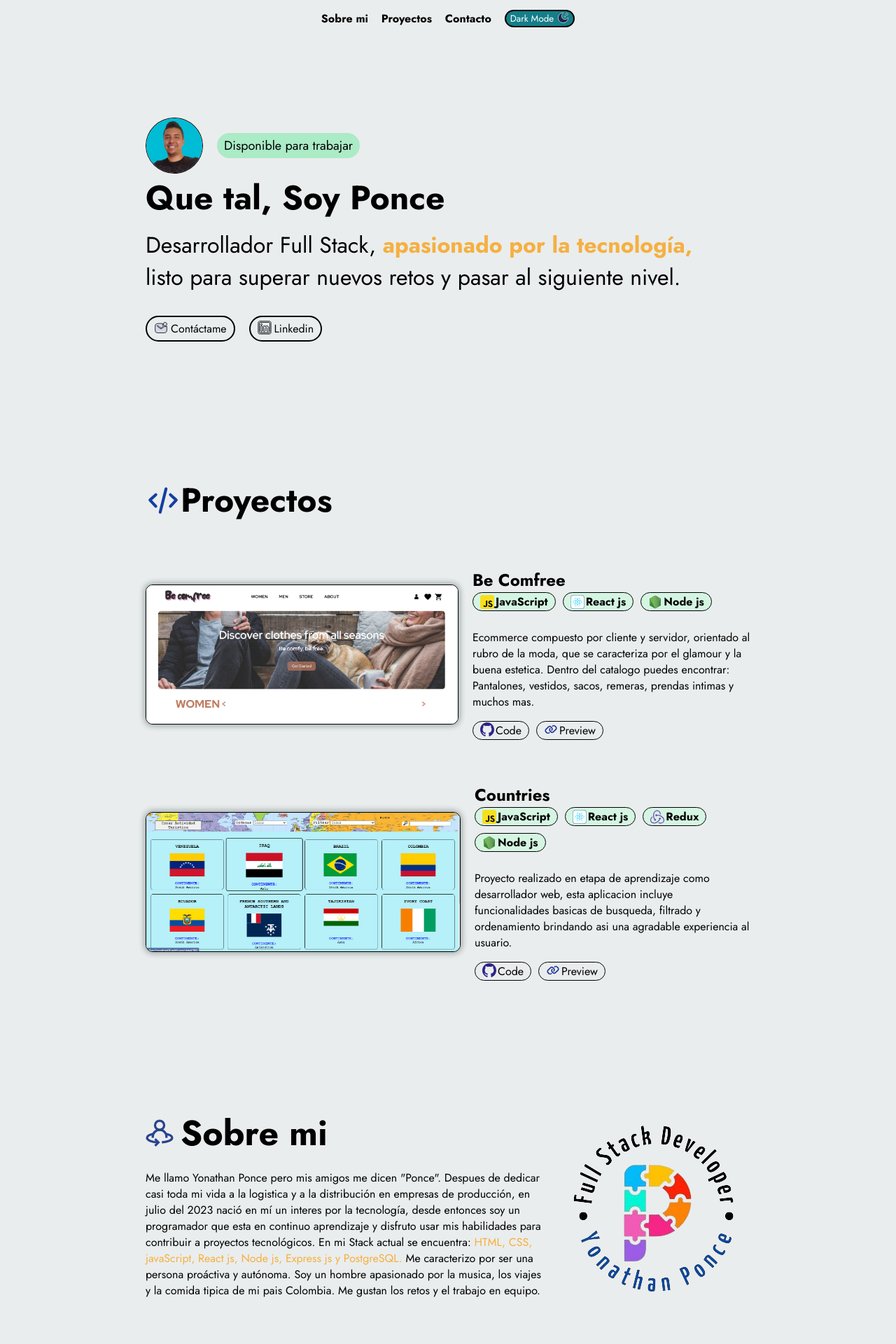
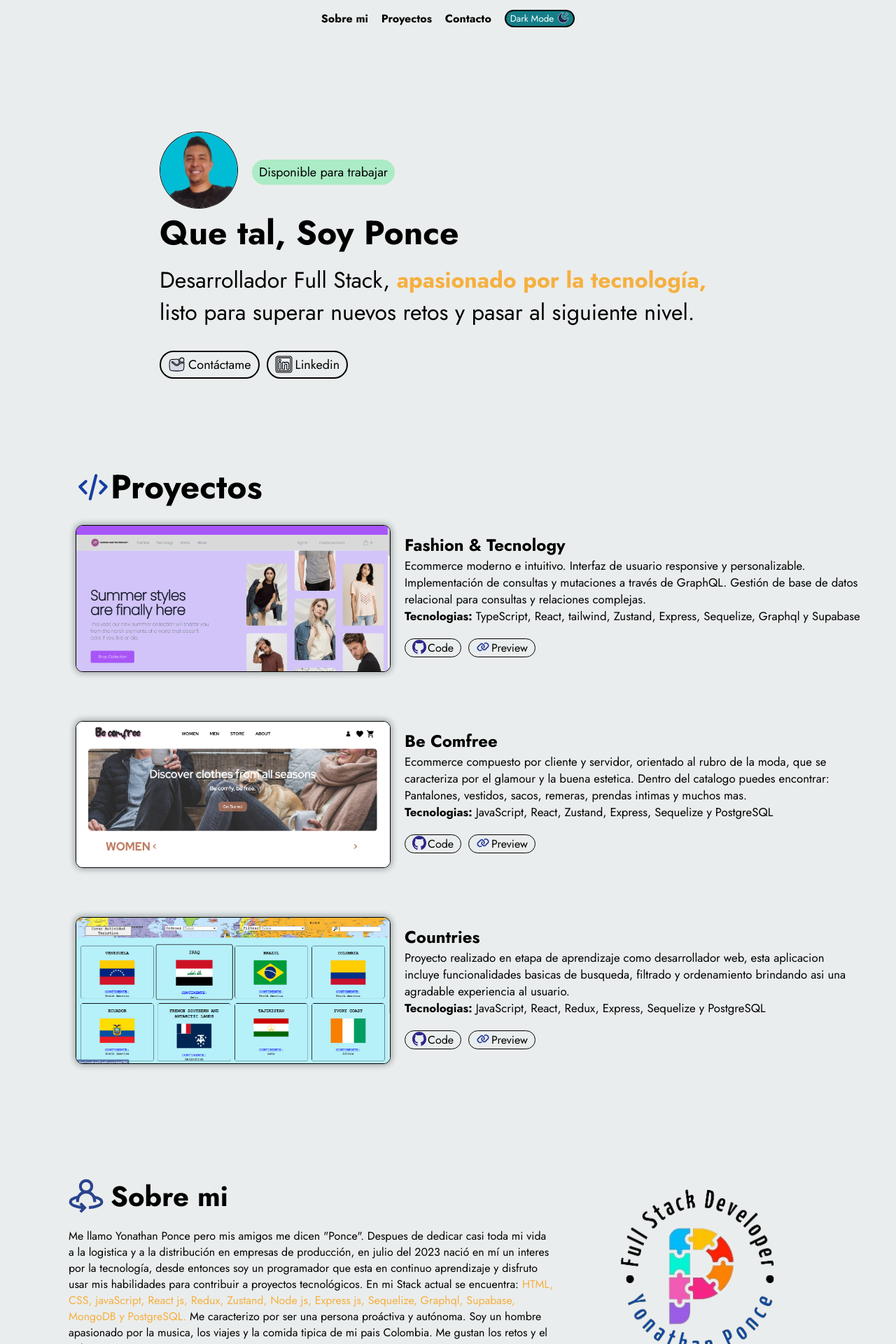
Before and after one commit to Ponce08/Portafolio, a React (Vite) app: page / in a window 1280 px wide. Shown: the top 1920 px of the page at 70% size. Built offline with nearby package versions, Linux system fonts and the light colour scheme.

Commit message:
modified portafolio responsive

```diff
--- a/src/App.jsx
+++ b/src/App.jsx
@@ -19,12 +19,12 @@ const App = () => {
       setIcon(sun);
       setMode(false);
       setLabelMode('Ligth Mode');
-      document.querySelector('html').classList.add('dark_mode');
+      document.querySelector('body').classList.add('dark_mode');
     } else {
       setIcon(moon);
       setMode(true);
       setLabelMode('Dark Mode');
-      document.querySelector('html').classList.remove('dark_mode');
+      document.querySelector('body').classList.remove('dark_mode');
     }
   };
   return (
--- a/src/components/about/about.css
+++ b/src/components/about/about.css
@@ -73,8 +73,7 @@
 }
 
 /* Response Dising */
-
-@media (width < 500px) {
+@media (min-width: 330px) {
   .content_main_about {
     margin: 100px 50px;
     h1 {
@@ -111,3 +110,74 @@
     font-size: small;
   }
 }
+
+@media (min-width: 640px) {
+  .content_main_about {
+    width: 90%;
+    padding: 20px;
+    h1 {
+      font-size: 3rem;
+    }
+    p {
+      font-size: 2.5em;
+    }
+    .content_a a {
+      margin-bottom: 10px;
+      margin-left: 20px;
+      font-size: large;
+    }
+    .content_a img {
+      width: 24px;
+      height: 24px;
+    }
+  }
+}
+
+@media (min-width: 1024px) {
+  .content_main_about {
+    width: 80%;
+    margin: 160px 0 30px 200px;
+    p {
+      text-align: start;
+      font-size: 2em;
+      margin-top: 0;
+    }
+    h1 {
+      text-align: start;
+      font-size: 3em;
+      margin-top: 0;
+      margin-bottom: 10px;
+    }
+    .content_a {
+      display: flex;
+      flex-direction: row;
+    }
+    .content_a a {
+      margin: 0 10px 0 0;
+    }
+    .content_a img {
+      width: 20px;
+      height: 20px;
+      margin-right: 4px;
+    }
+    .content_a img {
+      width: 25px;
+      height: 25px;
+    }
+  }
+  .img_photo {
+    width: 112px;
+    height: 110px;
+  }
+
+  .content_photo {
+    display: flex;
+    flex-direction: row;
+    a {
+      display: inline-block;
+      margin-left: 20px;
+      font-size: large;
+      padding: 5px 10px;
+    }
+  }
+}
--- a/src/components/about/about.jsx
+++ b/src/components/about/about.jsx
@@ -5,7 +5,7 @@ import linkedin_icon from '../about/icons/linkedin-svgrepo-com.svg';
 
 export default function About({ mode }) {
   return (
-    <div className="content_main_about">
+    <div className="content_main_about" id="contacto">
       <div className="content_photo">
         <img src={photo} alt="photo" className="img_photo" />
         <a href="https://www.linkedin.com/in/yonathan-ponce/" target="_blank">
--- a/src/components/about_2/about_2.css
+++ b/src/components/about_2/about_2.css
@@ -55,7 +55,7 @@
   color: #d5dbdb;
 }
 
-@media (width < 500px) {
+@media (min-width: 330px) {
   .content_main_about2 {
     margin: 0 20px 0 20px;
   }
@@ -81,7 +81,7 @@
     display: flex;
     flex-direction: column;
     align-items: center;
-    span{
+    span {
       text-align: center;
       margin-bottom: 10px;
     }
@@ -91,3 +91,45 @@
     font-weight: bold;
   }
 }
+
+@media (min-width: 640px) {
+  .content_p_logo p {
+    font-size: 2rem;
+    padding: 20px;
+  }
+  .h1_about_2 {
+    font-size: 3rem;
+  }
+  .me_icon {
+    width: 50px;
+    height: 50px;
+  }
+  .content_footer a {
+    font-size: large;
+  }
+}
+
+@media (min-width: 1024px) {
+  .content_p_logo {
+    width: 90%;
+    margin-left: 70px;
+    flex-direction: row;
+    p {
+      width: 90%;
+      text-align: start;
+      font-size: 1rem;
+      padding: 0;
+    }
+    .content_p {
+      width: 70%;
+    }
+  }
+  .h1_about_2 {
+    font-size: 2.5rem;
+    justify-content: start;
+  }
+  .img_logo_ponce {
+    width: 260px;
+    height: 250px;
+  }
+}
--- a/src/components/about_2/about_2.jsx
+++ b/src/components/about_2/about_2.jsx
@@ -6,8 +6,8 @@ export default function About_2({ mode }) {
   return (
     <div className="content_main_about2">
       <div className={mode ? 'content_p_logo' : 'content_p_logo dark_p_h1'}>
-        <div>
-          <h1 className="h1_about_2" id='sobre mi'>
+        <div className='content_p'>
+          <h1 className="h1_about_2" id="sobre mi">
             <img src={me_icon} alt="" className="me_icon" />
             Sobre mi
           </h1>
@@ -15,14 +15,19 @@ export default function About_2({ mode }) {
             Me llamo Yonathan Ponce pero mis amigos me dicen "Ponce". Despues de dedicar casi toda mi vida a la logistica y a la
             distribución en empresas de producción, en julio del 2023 nació en mí un interes por la tecnología, desde entonces soy
             un programador que esta en continuo aprendizaje y disfruto usar mis habilidades para contribuir a proyectos
-            tecnológicos. En mi Stack actual se encuentra:<span> HTML, CSS, javaScript, React js, Node js, Express js y PostgreSQL.</span> Me caracterizo por ser una persona proáctiva y autónoma. Soy un hombre apasionado por la
-            musica, los viajes y la comida tipica de mi pais Colombia. Me gustan los retos y el trabajo en equipo.
+            tecnológicos. En mi Stack actual se encuentra:
+            <span>
+              {' '}
+              HTML, CSS, javaScript, React js, Redux, Zustand, Node js, Express js, Sequelize, Graphql, Supabase, MongoDB y
+              PostgreSQL.
+            </span>{' '}
+            Me caracterizo por ser una persona proáctiva y autónoma. Soy un hombre apasionado por la musica, los viajes y la
+            comida tipica de mi pais Colombia. Me gustan los retos y el trabajo en equipo.
           </p>
         </div>
         <img src={img_logo_ponce} alt="img_logo_ponce" className={mode ? 'img_logo_ponce' : 'img_logo_ponce dark_logo'} />
       </div>
       <div className={mode ? 'content_footer' : 'content_footer dark_a'}>
-        <span>© 2024 Ponce. Casi todos los derechos reservados</span>
         <div>
           <a href="mailto:yonathanponce2019@gmail.com">
             <span>Contacto</span>
@@ -31,6 +36,7 @@ export default function About_2({ mode }) {
             <span>Github</span>
           </a>
         </div>
+        <span>© 2025 Ponce. Casi todos los derechos reservados</span>
       </div>
     </div>
   );
--- a/src/components/header/header.jsx
+++ b/src/components/header/header.jsx
@@ -1,12 +1,14 @@
 import './header.css';
 
-export default function Header({icon, mode, labelMode, darkMode}) {
+export default function Header({ icon, mode, labelMode, darkMode }) {
   return (
     <div className="content_header">
       <div className={mode ? 'content_header_links' : 'content_header_links Dark_mode'}>
         <a href="#sobre mi">Sobre mi</a>
         <a href="#proyectos">Proyectos</a>
-        <a href="mailto:yonathanponce2019@gmail.com">Contacto</a>
+        <a href="" onClick={() => window.scrollTo(0, 0)}>
+          Contacto
+        </a>
         <button onClick={darkMode} className={mode ? 'dark' : 'ligth'}>
           <span>{labelMode}</span>
           <img src={icon} alt="Dark_mode" />
--- a/src/components/proyects/proyects.css
+++ b/src/components/proyects/proyects.css
@@ -31,8 +31,9 @@
     color: #d5dbdb;
   }
   .img_proyects {
-    width: 450px;
-    height: 200px;
+    margin-right: 25px;
+    width: 550px;
+    height: 300px;
     border-style: solid;
     border-radius: 10px;
     border-width: 1px;
@@ -43,13 +44,15 @@
   }
 
   .content_proyects_2 {
+    margin-bottom: 50px;
+    width: 100%;
+    height: auto;
+    display: flex;
+    align-items: center;
+    justify-content: center;
     scroll-behavior: smooth;
-    margin: 30px 0px 30px 20px;
   }
-  .content_proyects_3 {
-    scroll-behavior: smooth;
-    margin: 30px 0px 30px 20px;
-  }
+
   .content_proyects_2 span {
     display: inline-flex;
     align-items: center;
@@ -62,18 +65,7 @@
     font-weight: bold;
     background-color: #d5f5e3;
   }
-  .content_proyects_3 span {
-    display: inline-flex;
-    align-items: center;
-    border-style: solid;
-    border-radius: 20px;
-    border-width: 1px;
-    padding: 1px 10px;
-    margin-right: 10px;
-    margin-bottom: 10px;
-    font-weight: bold;
-    background-color: #d5f5e3;
-  }
+
   .content_proyects_2 a {
     display: inline-flex;
     border-style: solid;
@@ -84,24 +76,12 @@
     color: black;
     margin-right: 10px;
   }
-  .content_proyects_3 a {
-    display: inline-flex;
-    border-style: solid;
-    border-width: 1px;
-    border-radius: 20px;
-    padding: 1px 10px;
-    text-decoration: none;
-    color: black;
-    margin-right: 10px;
-  }
+
   .content_proyects_2 a:hover {
     background-color: black;
     color: #d5f5e3;
   }
-  .content_proyects_3 a:hover {
-    background-color: black;
-    color: #d5f5e3;
-  }
+
   .icons_white a:hover {
     background-color: #85c1e9;
     color: black;
@@ -120,7 +100,7 @@
   align-items: center;
 }
 
-@media (width < 500px) {
+@media (min-width: 330px) {
   .responsive_content {
     display: flex;
     justify-content: center;
@@ -132,47 +112,39 @@
   .content_proyects {
     flex-direction: column;
     .img_proyects {
+      margin: 0 0 10px 0;
       width: 300px;
       height: 150px;
     }
+  }
   .content_proyects_2 {
+    scroll-behavior: smooth;
+    display: flex;
+    flex-direction: column;
     margin: 10px 0 50px 0;
-      span {
-        font-size: 0.5em;
-        width: 8em;
-      }
-      a {
-        font-size: 0.5em;
-      }
     .img_icons {
       width: 10px;
       height: 10px;
     }
   }
-    .content_proyects_3 {
-      margin: 10px 0 10px 0;
-      span {
+
+  .content_proyects_2 span {
     font-size: 0.5em;
     width: 8em;
   }
-      a {
+  .content_proyects_2 a {
     font-size: 0.5em;
   }
-      .img_icons {
-        width: 10px;
-        height: 10px;
-      }
-    }
-  }
+
   #proyectos {
     font-size: 2em;
     margin: 100px 0 10px 0;
     display: flex;
     justify-content: center;
+  }
   .img_code_icon {
     width: 33px;
     height: 33px;
-    }
   }
   .content_main_proyects {
     margin: 0 20px 100px 20px;
@@ -184,3 +156,75 @@
     text-align: center;
   }
 }
+
+@media (min-width: 640px) {
+  .content_main_proyects {
+    .p_proyects {
+      font-size: 2rem;
+      padding: 20px;
+    }
+    .img_proyects {
+      width: 550px;
+      height: 300px;
+    }
+    .h2_proyects {
+      font-size: 2rem;
+    }
+  }
+  #proyectos {
+    font-size: 3rem;
+  }
+  .responsive_content a {
+    font-size: 2rem;
+  }
+  .content_proyects_2 {
+    .img_icons {
+      width: 40px;
+      height: 40px;
+    }
+  }
+}
+
+@media (min-width: 1024px) {
+  .content_main_proyects {
+    margin-left: 100px;
+    .content_proyects_2 {
+      flex-direction: row;
+    }
+    .p_proyects {
+      font-size: 1.05rem;
+      padding: 0;
+      margin: 0 20px;
+      text-align: start;
+    }
+    #proyectos {
+      justify-content: start;
+    }
+    .img_proyects {
+      width: 450px;
+      height: 210px;
+    }
+    .h2_proyects {
+      font-size: 1.5rem;
+      text-align: start;
+      margin-left: 20px;
+    }
+    .responsive_content a {
+      font-size: 1rem;
+    }
+    .responsive_content {
+      margin: 20px;
+      justify-content: start;
+    }
+    .content_proyects_2 a {
+      padding: 1px 10px;
+      margin-right: 10px;
+    }
+    .content_proyects_2 {
+      .img_icons {
+        width: 20px;
+        height: 20px;
+      }
+    }
+  }
+}
--- a/src/components/proyects/proyects.jsx
+++ b/src/components/proyects/proyects.jsx
@@ -1,15 +1,12 @@
 import './proyects.css';
 // icons
-import javascript_icon from '../proyects/icons/javascript-svgrepo-com.svg';
-import react_icon from '../proyects/icons/react-svgrepo-com.svg';
-import redux_icon from '../proyects/icons/redux-svgrepo-com.svg';
-import node_icon from '../proyects/icons/node-svgrepo-com.svg';
 import code_icon from '../proyects/icons/code-svgrepo-com.svg';
 import github_icon from '../proyects/icons/github-142-svgrepo-com.svg';
 import link_icon from '../proyects/icons/link-alt-1-svgrepo-com.svg';
 // images
 import img_beconfree from '../proyects/icons/img_becomfree.png';
 import img_countries from '../proyects/icons/img_countries.png';
+import img_fashionTecnology from '../proyects/icons/fyt.png';
 
 export default function Proyects({ mode }) {
   return (
@@ -19,27 +16,41 @@ export default function Proyects({ mode }) {
         Proyectos
       </h1>
       <div className="content_proyects">
+        <div className={mode ? 'content_proyects_2' : 'content_proyects_2 dark_mode_content icons_white'}>
+          <img src={img_fashionTecnology} alt="img_becomfree" className={mode ? 'img_proyects' : 'img_proyects img_dark'} />
+          <div>
+            <h2 className={mode ? 'h2_proyects' : 'h2_proyects h2_dark'}>Fashion & Tecnology</h2>
+            <p className={mode ? 'p_proyects' : 'p_proyects p_dark'}>
+              Ecommerce moderno e intuitivo. Interfaz de usuario responsive y
+              personalizable. Implementación de consultas y mutaciones a través de GraphQL. Gestión de base
+              de datos relacional para consultas y relaciones complejas.
+              <br />
+              <b>Tecnologias:</b> TypeScript, React, tailwind, Zustand, Express, Sequelize, Graphql y Supabase
+            </p>
+            <div className="responsive_content">
+              <a href="https://github.com/Ponce08/Ecommerce1_front" target="_blank">
+                <img src={github_icon} alt="github_icon" className="img_icons" />
+                Code
+              </a>
+              <a href="https://ecommerce1-front.vercel.app/" target="_blank">
+                <img src={link_icon} alt="link_icon" className="img_icons" />
+                Preview
+              </a>
+            </div>
+          </div>
+        </div>
+      </div>
+      <div className="content_proyects">
+        <div className={mode ? 'content_proyects_2' : 'content_proyects_2 dark_mode_content icons_white'}>
           <img src={img_beconfree} alt="img_becomfree" className={mode ? 'img_proyects' : 'img_proyects img_dark'} />
-        <div className={mode ? 'content_proyects_2' : 'content_proyects_2 dark_mode_content icons_white'}>
+          <div>
             <h2 className={mode ? 'h2_proyects' : 'h2_proyects h2_dark'}>Be Comfree</h2>
-          <div className="responsive_content">
-            <span>
-              <img src={javascript_icon} alt="javascript_icon" className="img_icons" />
-              JavaScript
-            </span>
-            <span>
-              <img src={react_icon} alt="react_icon" className="img_icons" />
-              React js
-            </span>
-            <span>
-              <img src={node_icon} alt="node_icon" className="img_icons" />
-              Node js
-            </span>
-          </div>
             <p className={mode ? 'p_proyects' : 'p_proyects p_dark'}>
               Ecommerce compuesto por cliente y servidor, orientado al rubro de la moda, que se caracteriza por el glamour y la
               buena estetica. Dentro del catalogo puedes encontrar: Pantalones, vestidos, sacos, remeras, prendas intimas y muchos
               mas.
+              <br />
+              <b>Tecnologias:</b> JavaScript, React, Zustand, Express, Sequelize y PostgreSQL
             </p>
             <div className="responsive_content">
               <a href="https://github.com/Ponce08/Be-Comfree-PF" target="_blank">
@@ -53,31 +64,17 @@ export default function Proyects({ mode }) {
             </div>
           </div>
         </div>
+      </div>
       <div className="content_proyects">
+        <div className={mode ? 'content_proyects_2' : 'content_proyects_2 dark_mode_content icons_white'}>
           <img src={img_countries} alt="img_contries" className={mode ? 'img_proyects' : 'img_proyects img_dark'} />
-        <div className={mode ? 'content_proyects_3' : 'content_proyects_3 dark_mode_content icons_white'}>
+          <div>
             <h2 className={mode ? 'h2_proyects' : 'h2_proyects h2_dark'}>Countries</h2>
-          <div className="responsive_content">
-            <span>
-              <img src={javascript_icon} alt="javascript_icon" className="img_icons" />
-              JavaScript
-            </span>
-            <span>
-              <img src={react_icon} alt="react_icon" className="img_icons" />
-              React js
-            </span>
-            <span>
-              <img src={redux_icon} alt="redux_icon" className="img_icons" />
-              Redux
-            </span>
-            <span>
-              <img src={node_icon} alt="node_icon" className="img_icons" />
-              Node js
-            </span>
-          </div>
             <p className={mode ? 'p_proyects' : 'p_proyects p_dark'}>
-            Proyecto realizado en etapa de aprendizaje como desarrollador web, esta aplicacion incluye funcionalidades basicas de
-            busqueda, filtrado y ordenamiento brindando asi una agradable experiencia al usuario.
+              Proyecto realizado en etapa de aprendizaje como desarrollador web, esta aplicacion incluye funcionalidades basicas
+              de busqueda, filtrado y ordenamiento brindando asi una agradable experiencia al usuario.
+              <br />
+              <b>Tecnologias:</b> JavaScript, React, Redux, Express, Sequelize y PostgreSQL
             </p>
             <div className="responsive_content">
               <a href="https://github.com/Ponce08/COUNTRIES" target="_blank">
@@ -92,5 +89,6 @@ export default function Proyects({ mode }) {
           </div>
         </div>
       </div>
+    </div>
   );
 }
--- a/src/index.css
+++ b/src/index.css
@@ -6,10 +6,6 @@
 }
 
 html {
-  width: auto;
-  background-color: #eaeded;
-  margin-left: 200px;
-  margin-right: 200px;
   scroll-behavior: smooth;
 }
 
@@ -17,10 +13,6 @@ html {
   background-image: linear-gradient(to bottom, #3a3c73 19%, #071017 100%);
 }
 
-/* Response Dising */
-
-@media (width < 500px) {
-  html {
-   margin: 0;
-  }
+body {
+  background-color: #eaeded;
 }
```
Also changed, not shown: src/components/proyects/icons/fyt.png (added). Lines whose indentation alone changed are shown as unchanged.
